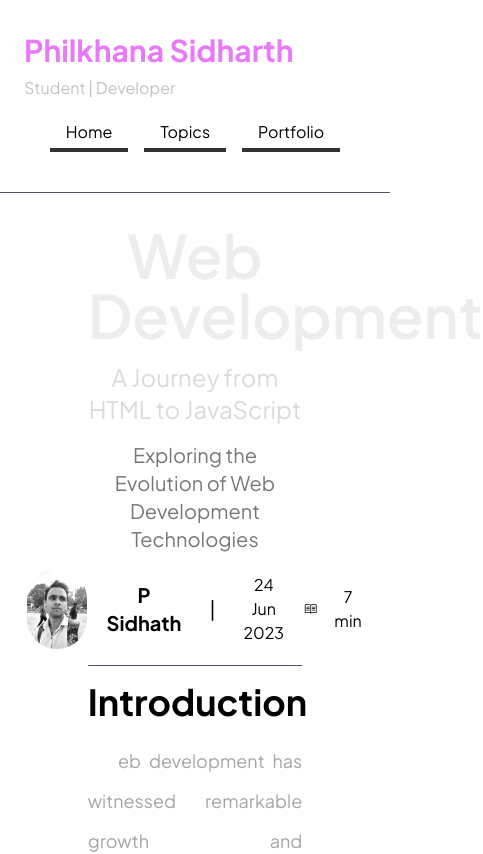
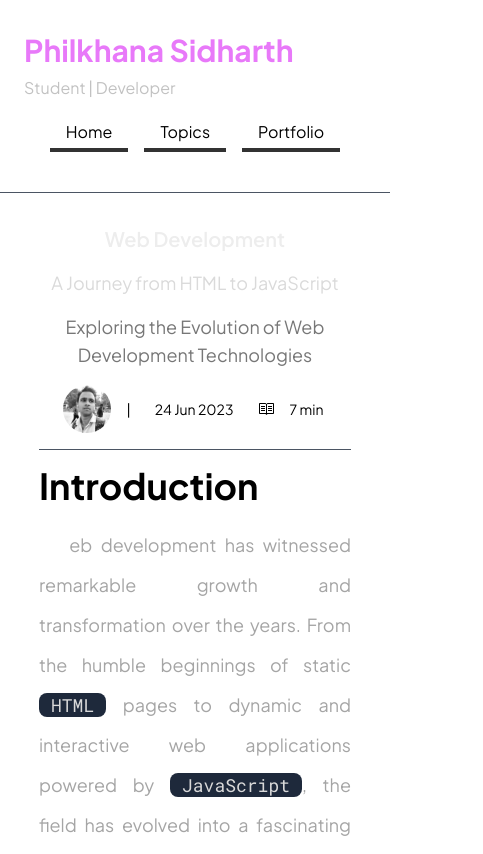
Before and after one commit to psidh/Blog, a Next.js app: page /web in a window 390 px wide. Shown: the top 854 px of the page, 483 px wide, since content can reach past the window. Built offline with nearby package versions, Linux system fonts and the light colour scheme.

Commit message:
responsive web page.tsx

```diff
--- a/app/(blogs)/web/page.tsx
+++ b/app/(blogs)/web/page.tsx
@@ -5,7 +5,7 @@ const roboto = Roboto_Mono({ subsets: ['latin'] });
 
 export default function page() {
   const liClass = `text-justify text-[#d3d3d3]  my-4 text-lg leading-10`;
-  const spanClass = `${roboto.className} bg-slate-800 text-[#d9d9d9]  text-black px-3 rounded-lg`;
+  const spanClass = `${roboto.className} bg-slate-800 text-[#d9d9d9]  px-3 rounded-lg`;
   return (
     <div>
       <div>
@@ -13,16 +13,16 @@ export default function page() {
       </div>
 
       <div className="flex items-center justify-center">
-        <div className="w-[55%]">
+        <div className="w-4/5 lg:w-[55%]">
           <div className="flex flex-col ">
             <div className="text-center my-4">
-              <h1 className="text-6xl my-4 font-semibold text-[#ededed]">
+              <h1 className="text-xl md:text-6xl my-4 font-semibold text-[#ededed]">
                 Web Development
               </h1>
-              <h2 className="text-2xl my-4 text-[#dadada]">
+              <h2 className="text-lg md:text-2xl my-4 text-[#dadada]">
                 A Journey from HTML to JavaScript
               </h2>
-              <h3 className="text-xl my-4 text-[#777777]">
+              <h3 className="text-lg md:text-xl my-4 text-[#777777]">
                 Exploring the Evolution of Web Development Technologies
               </h3>
 
@@ -30,14 +30,14 @@ export default function page() {
                 <img
                   src="/me.jpeg"
                   alt="sidharth"
-                  className="w-20 h-20 rounded-full object-cover"
+                  className=" w-12 h-12 md:w-20 md:h-20 rounded-full object-cover"
                 />
-                <p className="text-xl px-2 font-bold">P Sidhath </p>
-                <p className="text-xl px-2">|</p>
-                <p className="px-2">24 Jun 2023</p>
-                <div className="flex space-x-4 items-center justify-betw4een px-">
+                <p className="md:text-xl md:flex hidden px-2 font-bold">P Sidharth </p>
+                <p className="text-sm md:text-xl px-1">|</p>
+                <p className="text-sm md:text-xl px-2">24 Jun 2023</p>
+                <div className="flex space-x-4 items-center justify-between px-1">
                   <GoBook />
-                  <p> 7 min</p>
+                  <p className="text-sm md:text-xl"> 7 min</p>
                 </div>
               </div>
             </div>
```
